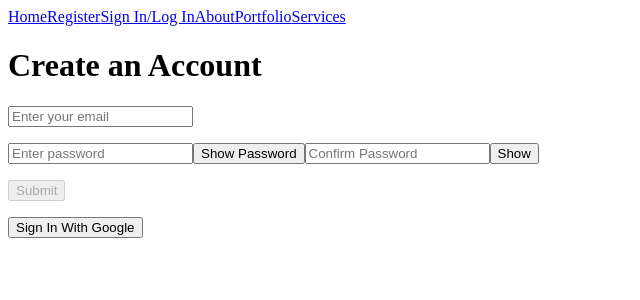
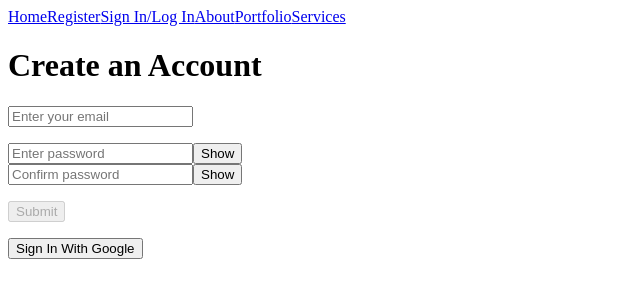
Before and after one commit to Elioenai23/SK-Mobile-Salon, a Vue app: page /register in a window 1280 px wide. Shown: the top 300 px of the page, without its empty margins (0-640 px from the left). Built offline with nearby package versions, Linux system fonts and the light colour scheme; no server answers.

Commit message:
Wanted to separate the password validation logic into a password field component to separate between the ui aspects and the actual logic but it was a bit difficult with the bugs

```diff
--- a/src/components/PasswordField.vue
+++ b/src/components/PasswordField.vue
@@ -1,2 +1,53 @@
-<template></template>
-<script setup></script>
+<template>
+<!--Password Field is supposed to handle the ui stuff when it comes to password validation-->
+
+<!--Password Field-->
+<div class="password-field">
+    <label>
+        <input
+            :type="showPassword ? 'text' : 'password'"
+            :placeholder="placeholder"
+            :value="modelValue"
+            @input="$emit('update:modelValue', $event.target.value)"
+            required
+        />
+        <button type="button" @click="togglePassword">
+            {{ showPassword ? 'Hide' : 'Show' }}
+        </button>
+    </label>
+</div>
+</template>
+
+<script setup>
+import {ref, watch, defineProps, defineEmits} from 'vue';
+
+
+//Defining props
+const props = defineProps({
+    modelValue: String,
+    placeholder: {
+        type: String,
+        default: 'Enter password'
+    }
+
+});
+
+//Defining emit events
+const emit = defineEmits(['update:modelValue']);
+
+
+//Variables for internal state
+
+const showPassword = ref(false);
+
+//Toggle password function
+const togglePassword = () => {
+    showPassword.value = !showPassword.value;
+}
+
+
+//Sync model value
+//watch(internalValue, (val) => emit ('update:modelValue', val));
+//watch(() => props.modelValue, (val) => (internalValue.value = val));
+
+</script>
--- a/src/components/PasswordValidation.vue
+++ b/src/components/PasswordValidation.vue
@@ -1,36 +1,9 @@
 <template>
-    <div>
-
-        <!--Toggles for passwords-->
-        <label>
-            <input :type="showPassword ? 'text' : 'password'"
-            v-model="password"
-            placeholder="Enter password"
-            />
-        </label>
-        <button type="button" @click="togglePassword">
-            {{ showPassword ? 'Hide' : 'Show' }} Password
-        </button>
-
-        <!--Password Confirmation-->
-        <label>
-            <input
-                :type="showConfirm ? 'text' : 'password'"
-                v-model="confirmPassword"
-                placeholder="Confirm Password"
-             />
-             <button type="button" @click="toggleConfirm">
-                {{ showConfirm ? 'Hide': 'Show'}}
-            </button>
-        </label>
-
-
-        <!--Password Errors-->
-        <p v-if="error" style="color:red">{{ error }}</p>
-        <p v-if="matchError" style="color:red;">{{ matchError }}</p>
-        <p v-if="passwordsMatch && !error" style="color:green;">Passwords match</p>
-    </div>
-
+   <div class="password-validation">
+    <p v-if="error" style="color:red;">{{ error }}</p>
+    <p v-if="confirmPassword && matchError" style="color:red;">{{ matchError }}</p>
+    <p v-if="passwordsMatch && !error" style="color:green;">Passwords match</p>
+   </div>
 </template>
 
 
@@ -38,77 +11,67 @@
 import { ref, watch, defineEmits } from 'vue';
 
 
+
 //This entire block of script is to validate client passwords
-//Is a component so that I can use it again in another page
+//It's a component so that I can use it again in another page
 const props = defineProps({
-    modelValue: String
+    password: String,
+    confirmPassword: {
+        type: String,
+        default: ''
+    }
 });
 
-const emit = defineEmits(['update:modelValue', 'valid']);
+const emit = defineEmits(['valid']);
 
-//Password variables
-const password = ref(props.modelValue || '');
-const confirmPassword = ref('')
+
 
 //Error variables
 const error = ref('');
 const matchError = ref('');
-const passwordsMatch = ref('');
+const passwordsMatch = ref(false);
 
-//creating a variable to add a show/hide password toggle
-const showPassword = ref(false);
-const showConfirm = ref(false);
-
-//Show password function
-const togglePassword = () =>{
-    showPassword.value = !showPassword.value
-};
-
-const toggleConfirm =() => {
-    showConfirm.value = !showConfirm.value
-};
-
-//The regex: Passwords must be between 8-10 characters, should include at least one of these symbols [!, @, $, %]
+//The regex: Passwords must be between 8-12 characters, should include at least one of these symbols [!, @, $, %]
 const validatePassword = (pw) => {
     const regex = /^(?=.*[!@$%])[A-Za-z0-9!@$%]{8,12}$/;
     return regex.test(pw);
 };
 
 //Watching for changes in password
-watch(password, (newVal) => {
-    emit('update:modelValue', newVal);
-    if (!validatePassword(newVal))
-    {
-        error.value = 'Password must be 8-12 characters and include at least one of !@$%';
+watch(() => props.password, (newVal) =>{
+    if (!validatePassword(newVal)) {
+        error.value = 'Password must be 8-12 characters and include at least one of these symbols: !@$%';
         emit('valid', false);
-    } else {
+    }
+     else {
         error.value = '';
         emit('valid', true);
-    }
-});
+     }
+     checkPasswordsMatch();
+})
 
 //Watching for changes in confirm password
-watch(confirmPassword, () => {
-    checkPasswordsMatch();
-});
+watch( () => props.confirmPassword,
+       () => checkPasswordsMatch()
+);
+
 
 //Match Check
 const checkPasswordsMatch = () => {
-    if (confirmPassword.value === ''){
+    if (!props.confirmPassword) {
         matchError.value = '';
         passwordsMatch.value = false;
         emit('valid', false);
         return;
     }
-
-    if (password.value === confirmPassword.value && !error.value){
+    if(props.password === props.confirmPassword && !error.value){
         matchError.value = '';
         passwordsMatch.value = true;
         emit('valid', true);
     } else{
         matchError.value = 'Passwords do not match';
         passwordsMatch.value = false;
-        emit('valid', false);
+        emit('valid', false)
     }
 }
 
--- a/src/router/index.js
+++ b/src/router/index.js
@@ -17,7 +17,7 @@ const router = createRouter({
             //}
 
             },
-        {path: '/portfolio', component: () => import('../views/Portfolio.vue')}
+        {path: '/portfolio', component: () => import('../views/Portfolio.vue')},
         /*
         {
         path: '/feed', component: () => import('../views/Feed.vue),
@@ -26,6 +26,7 @@ const router = createRouter({
         }
         }
          */
+        {path: '/resetpassword', component: () => import('../views/ResetPassword.vue')},
     ]
 });
     /*
--- a/src/views/Register.vue
+++ b/src/views/Register.vue
@@ -3,14 +3,19 @@
 
     <!--Email input for the user-->
     <p>
-        <input type="email" placeholder="Enter your email" v-model="email" />
+        <input type="email" placeholder="Enter your email" v-model="email" required/>
     </p>
 
+    <!--Password Field logic-->
+    <PasswordField v-model="password" placeholder="Enter password" />
+    <PasswordField v-model="confirmPassword" placeholder="Confirm password" />
+
     <!--Password validation component with Regex-->
-    <PasswordValidation v-model="password" @valid="isPasswordValid = $event" />
+    <PasswordValidation :password="password" :confirmPassword="confirmPassword" @valid="isPasswordValid = $event" />
 
     <p><button :disabled="!isPasswordValid" @click="register">Submit</button></p>
 
+    <!--Google sign in-->
     <p><button @click="signInWithGoogle">Sign In With Google</button></p>
 </template>
 
@@ -18,19 +23,22 @@
 import { ref } from 'vue';
 import { getAuth, createUserWithEmailAndPassword, GoogleAuthProvider, signInWithPopup } from 'firebase/auth';
 import { useRouter } from 'vue-router';
+
+//Components
 import PasswordValidation from '../components/PasswordValidation.vue'
 import PasswordField from '../components/PasswordField.vue';
-import { EmailAuthProvider } from 'firebase/auth/web-extension';
+
 
 const email = ref('')
 const password = ref('')
 const router = useRouter()
 const isPasswordValid = ref(false)
+const confirmPassword = ref('')
 
 
 const register = () => {
     if(!isPasswordValid.value){
-        console.log("Password is invalid");
+        console.log("Password is invalid or does not match.");
         return;
     }
 
```
